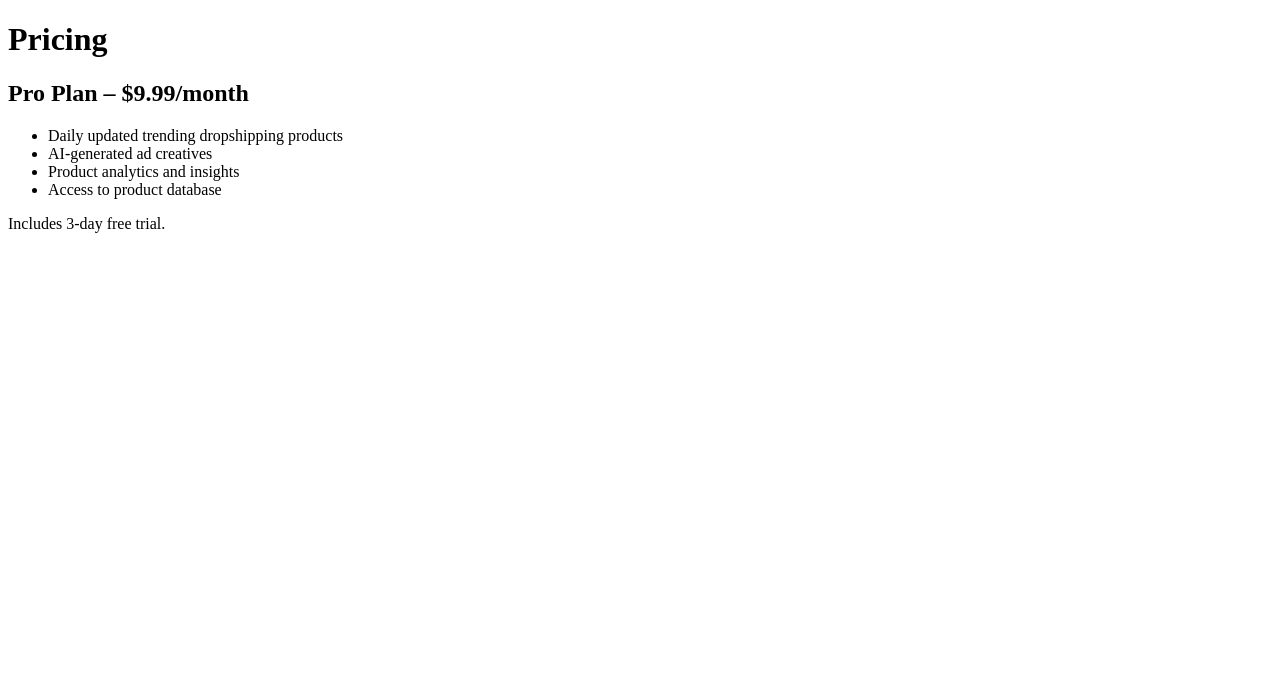
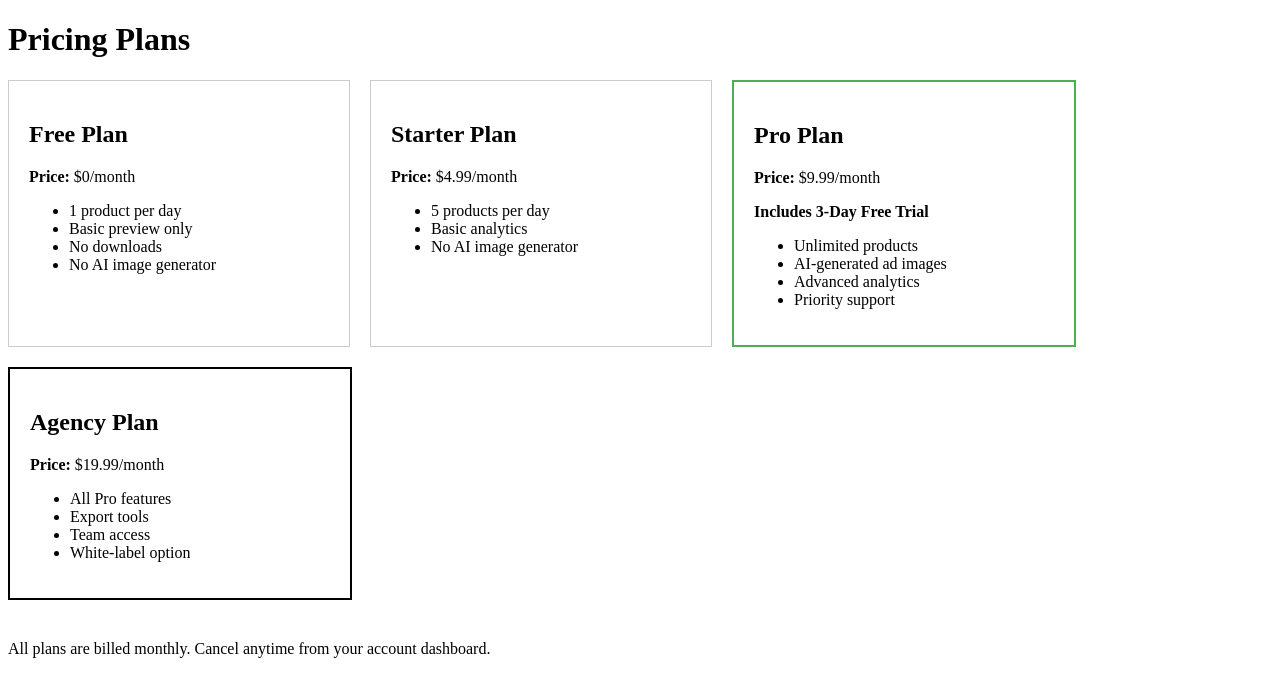
Before and after one commit to Trendora-ai/trendora-ai.github.io, a plain HTML site: page pricing.html in a window 1280 px wide. Drawn offline with Linux system fonts and the light colour scheme.

Commit message:
Update pricing.html

```diff
--- a/pricing.html
+++ b/pricing.html
@@ -1,16 +1,55 @@
-
 <!DOCTYPE html>
 <html>
-<head><title>Pricing - Trendora AI</title></head>
+<head>
+  <title>Pricing - Trendora AI</title>
+</head>
 <body>
-<h1>Pricing</h1>
-<h2>Pro Plan – $9.99/month</h2>
-<ul>
-  <li>Daily updated trending dropshipping products</li>
-  <li>AI-generated ad creatives</li>
-  <li>Product analytics and insights</li>
-  <li>Access to product database</li>
-</ul>
-<p>Includes 3-day free trial.</p>
+  <h1>Pricing Plans</h1>
+  <div style="display: flex; gap: 20px; flex-wrap: wrap;">
+    <div style="border: 1px solid #ccc; padding: 20px; width: 300px;">
+      <h2>Free Plan</h2>
+      <p><strong>Price:</strong> $0/month</p>
+      <ul>
+        <li>1 product per day</li>
+        <li>Basic preview only</li>
+        <li>No downloads</li>
+        <li>No AI image generator</li>
+      </ul>
+    </div>
+
+    <div style="border: 1px solid #ccc; padding: 20px; width: 300px;">
+      <h2>Starter Plan</h2>
+      <p><strong>Price:</strong> $4.99/month</p>
+      <ul>
+        <li>5 products per day</li>
+        <li>Basic analytics</li>
+        <li>No AI image generator</li>
+      </ul>
+    </div>
+
+    <div style="border: 2px solid #4CAF50; padding: 20px; width: 300px;">
+      <h2>Pro Plan</h2>
+      <p><strong>Price:</strong> $9.99/month</p>
+      <p><strong>Includes 3-Day Free Trial</strong></p>
+      <ul>
+        <li>Unlimited products</li>
+        <li>AI-generated ad images</li>
+        <li>Advanced analytics</li>
+        <li>Priority support</li>
+      </ul>
+    </div>
+
+    <div style="border: 2px solid #000; padding: 20px; width: 300px;">
+      <h2>Agency Plan</h2>
+      <p><strong>Price:</strong> $19.99/month</p>
+      <ul>
+        <li>All Pro features</li>
+        <li>Export tools</li>
+        <li>Team access</li>
+        <li>White-label option</li>
+      </ul>
+    </div>
+  </div>
+  <p style="margin-top: 40px;">All plans are billed monthly. Cancel anytime from your account dashboard.</p>
 </body>
 </html>
```
